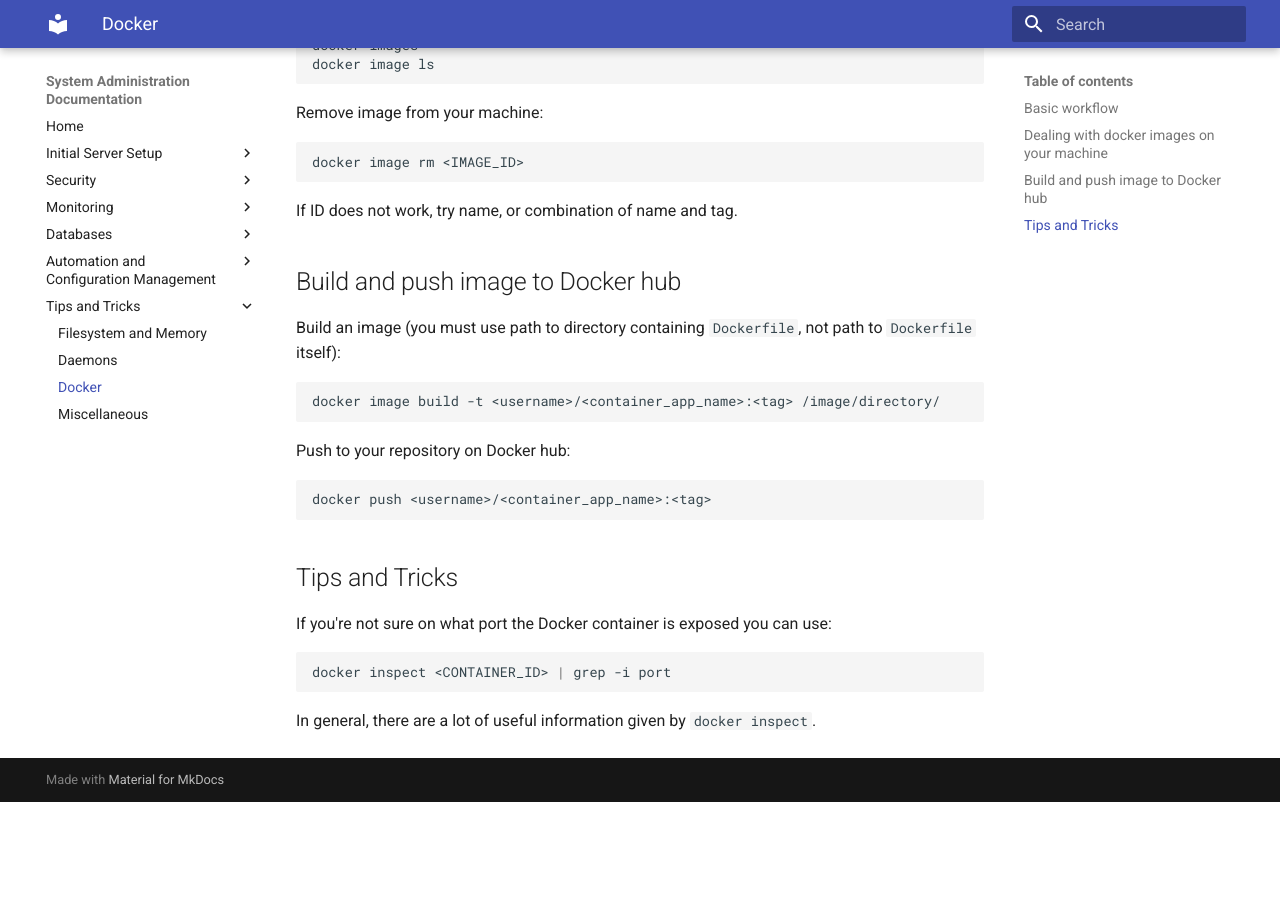
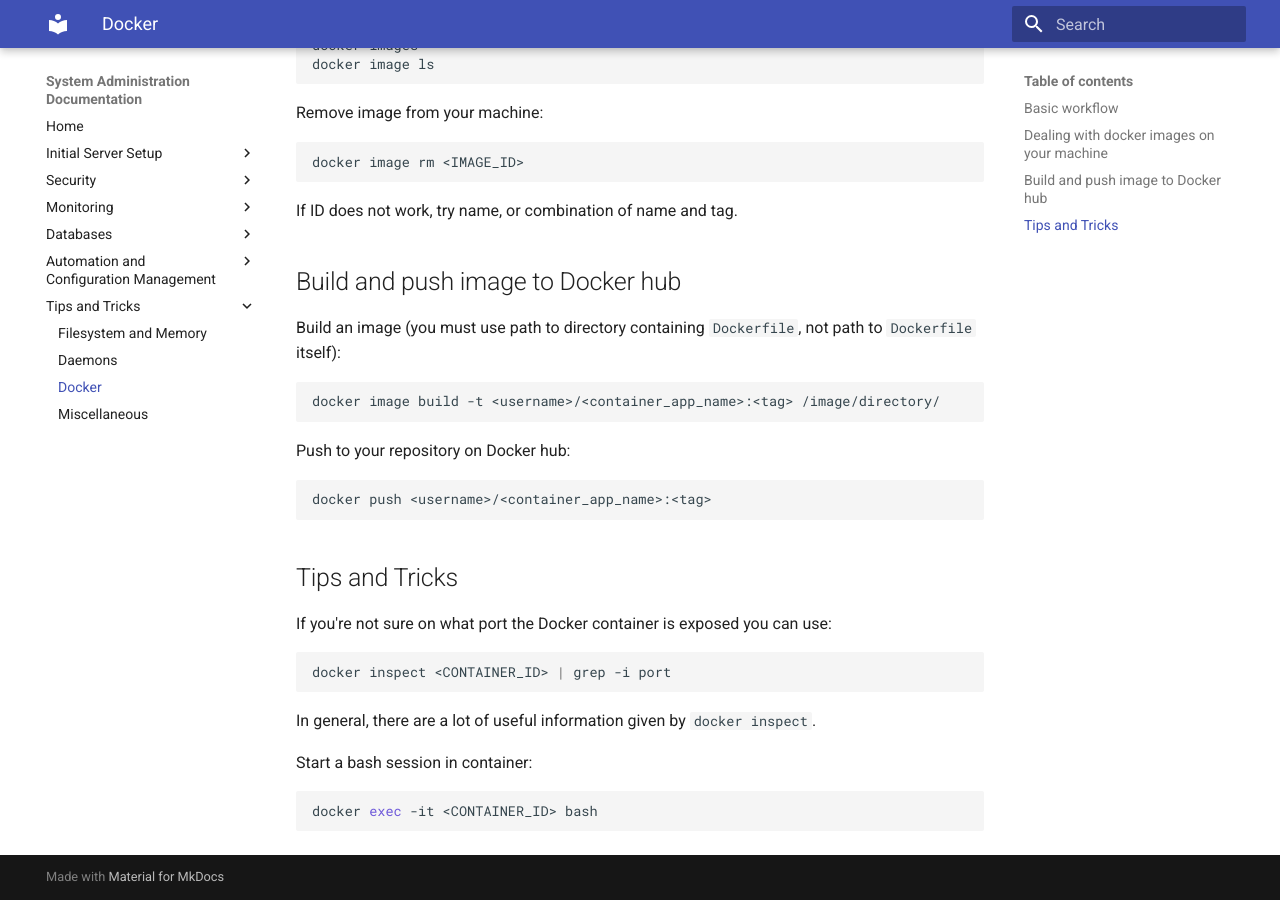
Before and after one commit to petarGitNik/sys-admin-docs, an MkDocs documentation site: the page built from docs/tips-and-tricks/docker.md, in a window 1280 px wide and 900 px high, scrolled down 867 px. Built offline with MkDocs 1.6.1 and Material for MkDocs 9.7.7, drawn with Linux system fonts in a browser that asks for light colours; old or Windows-style settings are respelled for this version of MkDocs; before the commit the page ends 1669 px from its top, so only the background shows below that.

Commit message:
Add docker trick for TTY

````diff
--- a/docs/tips-and-tricks/docker.md
+++ b/docs/tips-and-tricks/docker.md
@@ -75,3 +75,9 @@ docker inspect <CONTAINER_ID> | grep -i port
 ```
 
 In general, there are a lot of useful information given by `docker inspect`.
+
+Start a bash session in container:
+
+```bash
+docker exec -it <CONTAINER_ID> bash
+```
````
